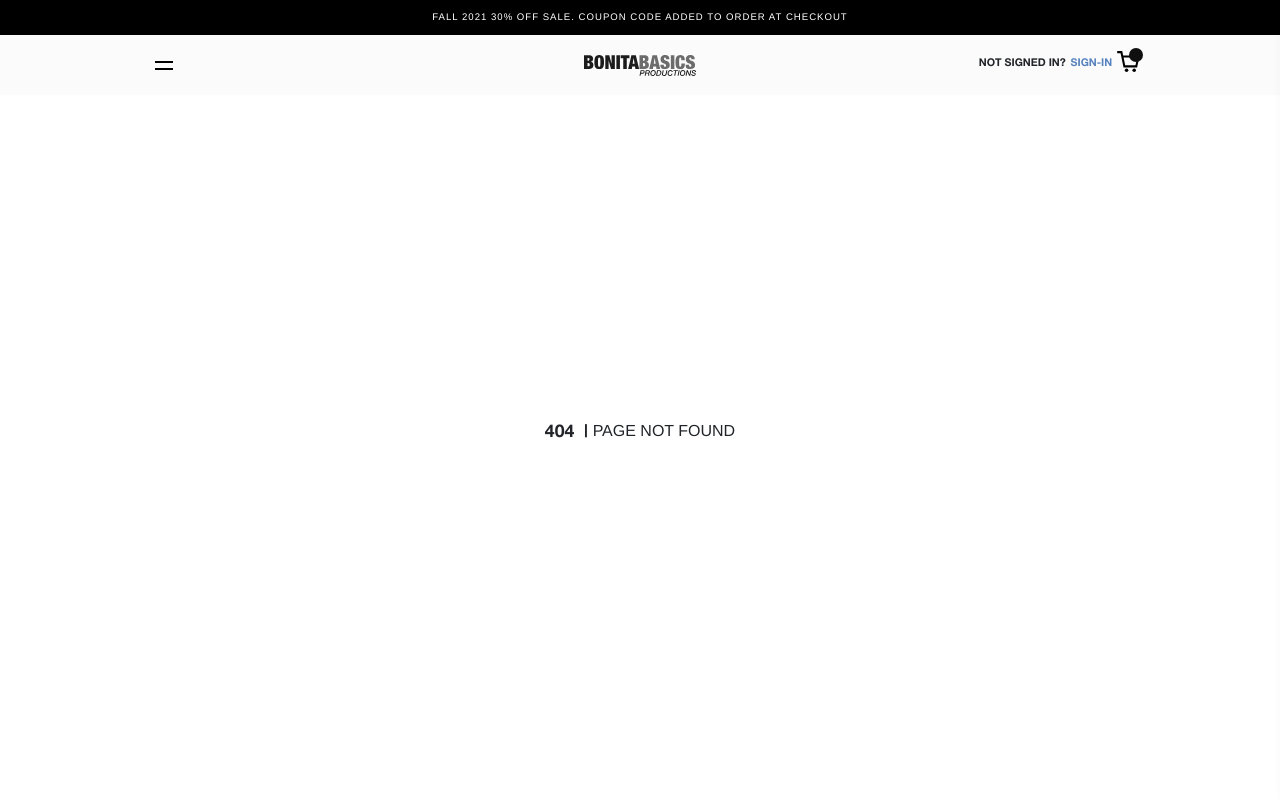
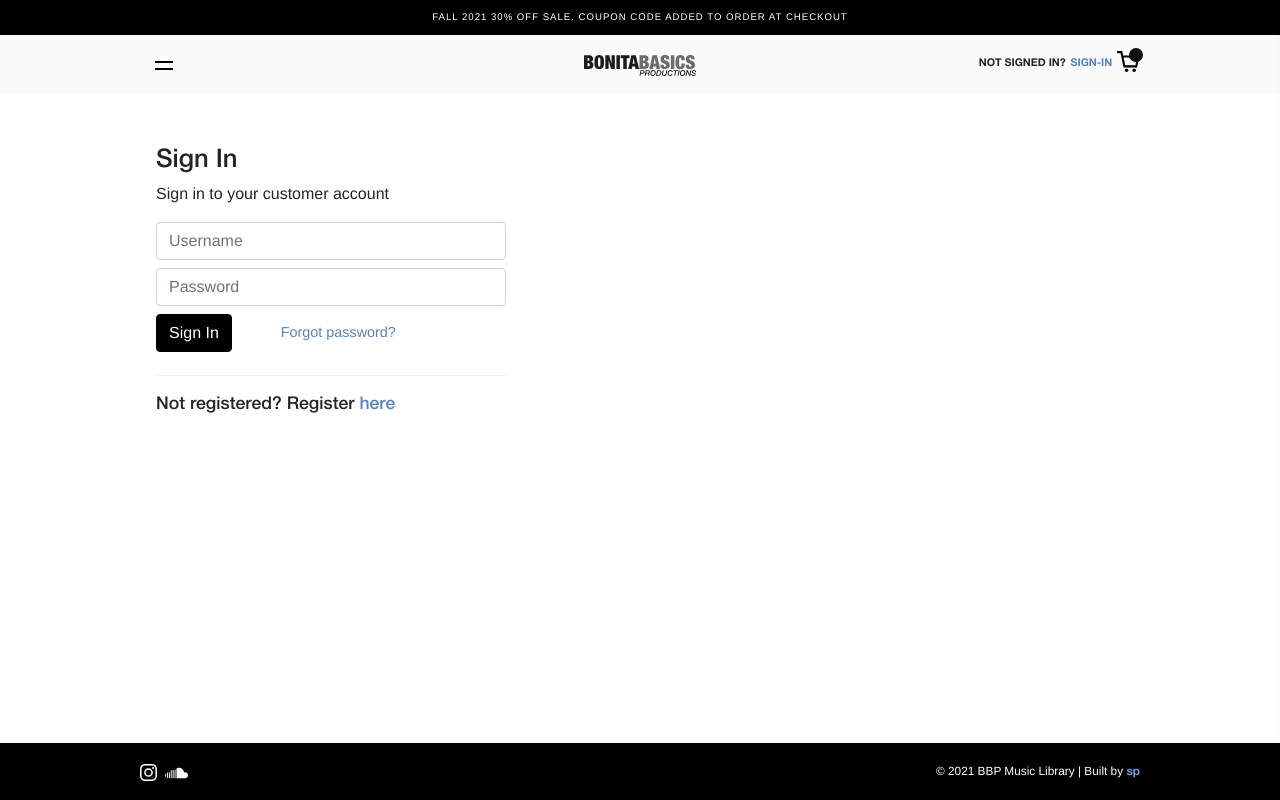
Before and after one commit to mrstevedev/bbpmusiclibrary, a Next.js app: page /signin in a window 1280 px wide. Before the commit this address had no page. Built offline with nearby package versions, Linux system fonts and the light colour scheme.

Commit message:
Added signin page

```diff
--- /dev/null
+++ b/pages/signin.tsx
@@ -0,0 +1,73 @@
+import Link from 'next/link'
+import Footer from '../components/Footer'
+import { ChangeEvent, FormEvent, useState } from 'react'
+import axios from 'axios'
+
+export default function Signin() {
+
+    const [user, setUser] = useState({
+        email: '',
+        password: ''
+    })
+
+    const handleChange = (event: ChangeEvent<HTMLInputElement>) => {
+        setUser( prevState => ({ ...prevState, [event.target.name]: event.target.value }) )
+    }
+
+    const handleSubmit = (event: FormEvent) => {
+        event.preventDefault();
+
+        const userJSON = JSON.stringify(user)
+
+        axios.post('http://localhost:10028/wp-json/wp/v2/users', userJSON, {
+            headers: {
+                'Content-Type': 'application/json',
+                "Authorization": 'Bearer eyJ0eXAiOiJKV1QiLCJhbGciOiJIUzI1NiJ9.eyJpc3MiOiJodHRwOlwvXC9sb2NhbGhvc3Q6MTAwMjgiLCJpYXQiOjE2MzM1NjQ2ODMsIm5iZiI6MTYzMzU2NDY4MywiZXhwIjoxNjM0MTY5NDgzLCJkYXRhIjp7InVzZXIiOnsiaWQiOiIxMCJ9fX0.hxWdsTIJUktLBqJ1oMqq7JKvQ8hf755QmjcTHrrTx9I'
+            }
+        }).then(res => console.log(res))
+    }
+
+    return (
+        <>
+            <div className="container">
+                <div className="content__main">
+                <h1 style={{ fontSize: '1.6rem' }}>Sign In</h1>
+                <p style={{ fontWeight: 100 }}>Sign in to your customer account</p>
+
+               <div className="form__container" style={{ maxWidth: '350px' }}>
+               <form method="post" onSubmit={handleSubmit}>
+                    <div className="mb-2 input-group">
+                        <input required onChange={handleChange} type="text" name="username" className={`form-control`} id="username" aria-describedby="username" placeholder="Username" />
+                    </div>
+                    <div className="mb-2 input-group">
+                        <input required onChange={handleChange} type="password" name="password" className={`form-control`} id="password" aria-describedby="password" placeholder="Password" />
+                    </div>
+                    <div className="row">
+                        <div className="col-sm-4">
+                        <button className="btn btn-primary btn-block">Sign In</button>
+                        </div>
+                        <div className="col-sm-8 pt-2">
+                            <p style={{ fontSize: '0.9rem', fontWeight: 100 }}>
+
+                                <Link href="/lostpw">
+                                    <a style={{  color: "#5782bf" }}> Forgot password?</a>
+                                </Link>
+                            </p>
+                        </div>
+                    </div>
+                </form>
+                <hr style={{ color: '#ccc' }} />
+
+               </div>
+               <div className="mt-3">
+                    <h2 style={{ fontSize: '1.1rem' }}>Not registered? Register <Link href="/register">
+                        <a style={{  color: "#5782bf" }}>here</a>
+                        </Link>
+                    </h2>
+                </div>
+               </div>
+            </div>
+            <Footer />
+        </>
+    )
+}
```
